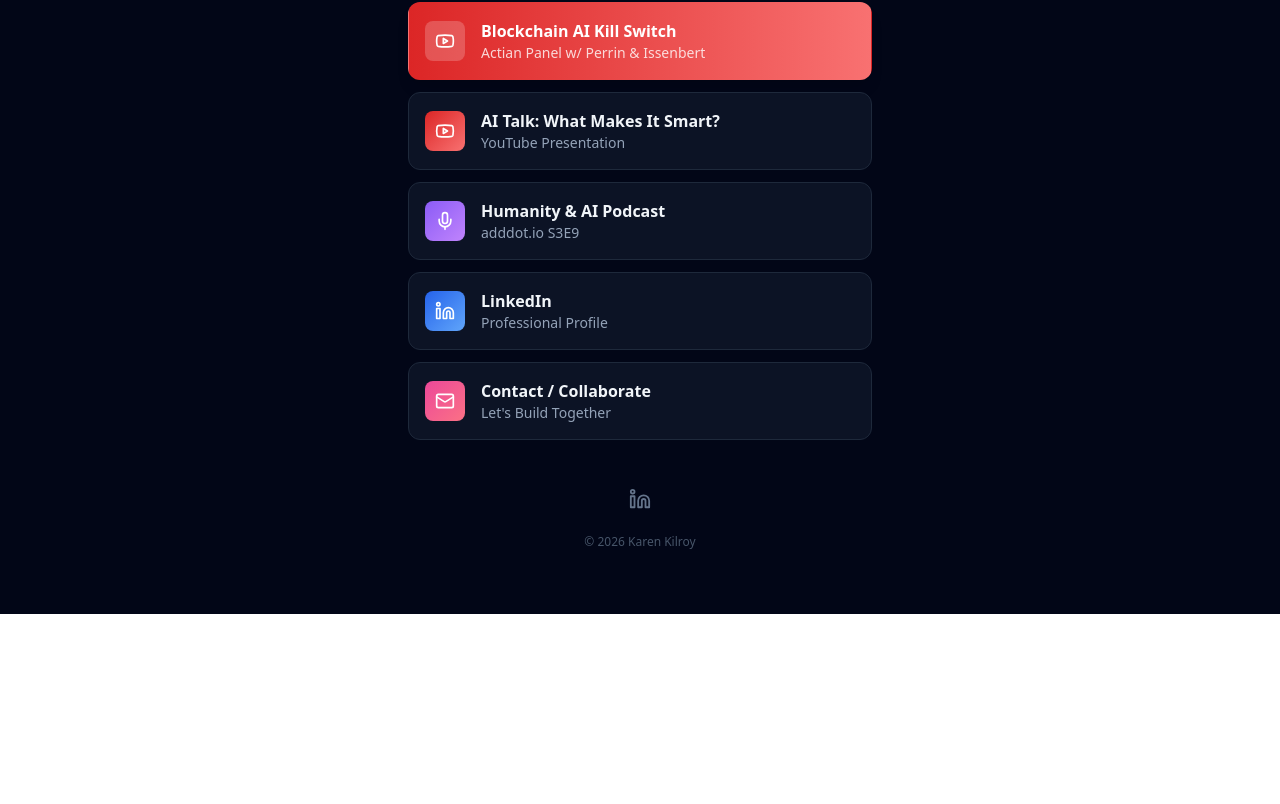
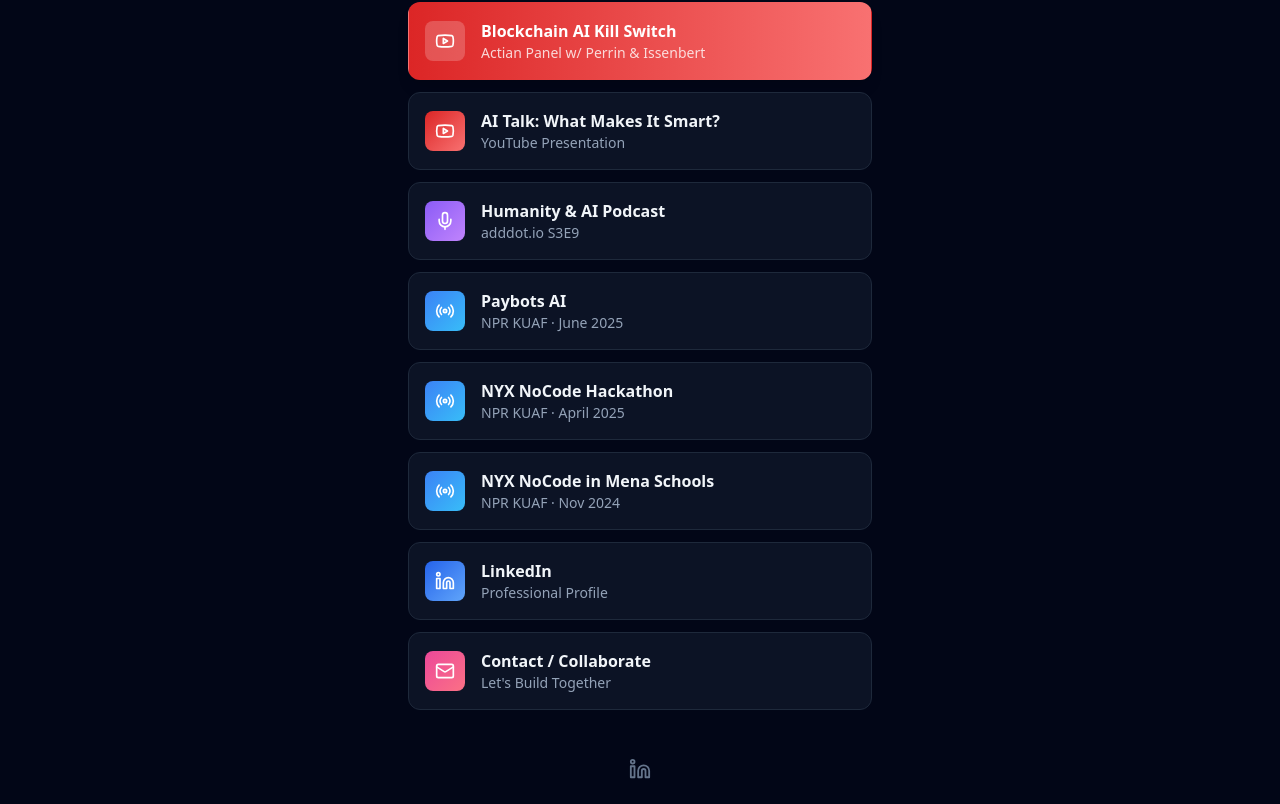
Before and after one commit to kilroyblockchain/karenkilroy, a React (Create React App) app: page /links in a window 1280 px wide. Shown: the part 1110-1914 px from the top of the page. Before the commit the page ends 1724 px from the top, so only its background shows below. Built offline with nearby package versions, Linux system fonts and the light colour scheme.

Commit message:
added npr

```diff
--- a/src/LinkTree.js
+++ b/src/LinkTree.js
@@ -1,7 +1,7 @@
 import React from 'react';
 import {
   Globe, Sparkles, Link2, BookOpen, Shield, Trophy, FileText,
-  Youtube, Mic, Linkedin, Mail, ExternalLink, ArrowLeft
+  Youtube, Mic, Radio, Linkedin, Mail, ExternalLink, ArrowLeft
 } from 'lucide-react';
 
 const LinkTree = () => {
@@ -89,6 +89,28 @@
       url: "https://adddot.io/podcast/s3e9/",
       icon: Mic,
       gradient: "from-violet-500 to-purple-400"
+    },
+    // NPR KUAF Interviews
+    {
+      title: "Paybots AI",
+      subtitle: "NPR KUAF · June 2025",
+      url: "https://www.kuaf.com/show/ozarks-at-large/2025-06-26/paying-people-for-their-contributions-to-machine-learning-with-paybots-ai",
+      icon: Radio,
+      gradient: "from-blue-500 to-sky-400"
+    },
+    {
+      title: "NYX NoCode Hackathon",
+      subtitle: "NPR KUAF · April 2025",
+      url: "https://www.kuaf.com/show/ozarks-at-large/2025-04-22/creating-the-unexpected-with-ai-during-menas-no-code-hackathon",
+      icon: Radio,
+      gradient: "from-blue-500 to-sky-400"
+    },
+    {
+      title: "NYX NoCode in Mena Schools",
+      subtitle: "NPR KUAF · Nov 2024",
+      url: "https://www.kuaf.com/show/ozarks-at-large/2024-11-26/nyx-no-code-enables-mena-students-to-create-using-ai",
+      icon: Radio,
+      gradient: "from-blue-500 to-sky-400"
     },
     // Build & Connect
     {
```
